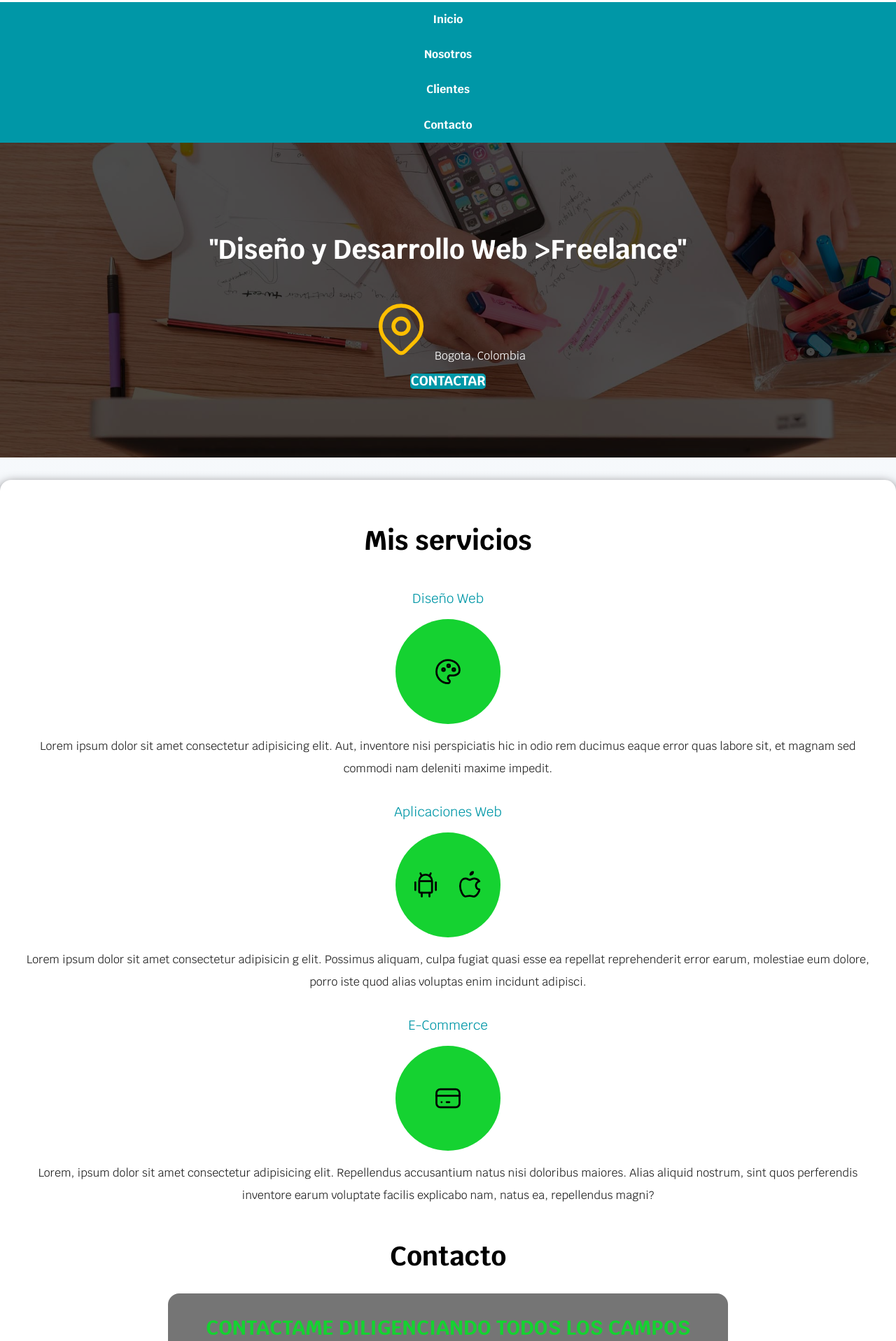
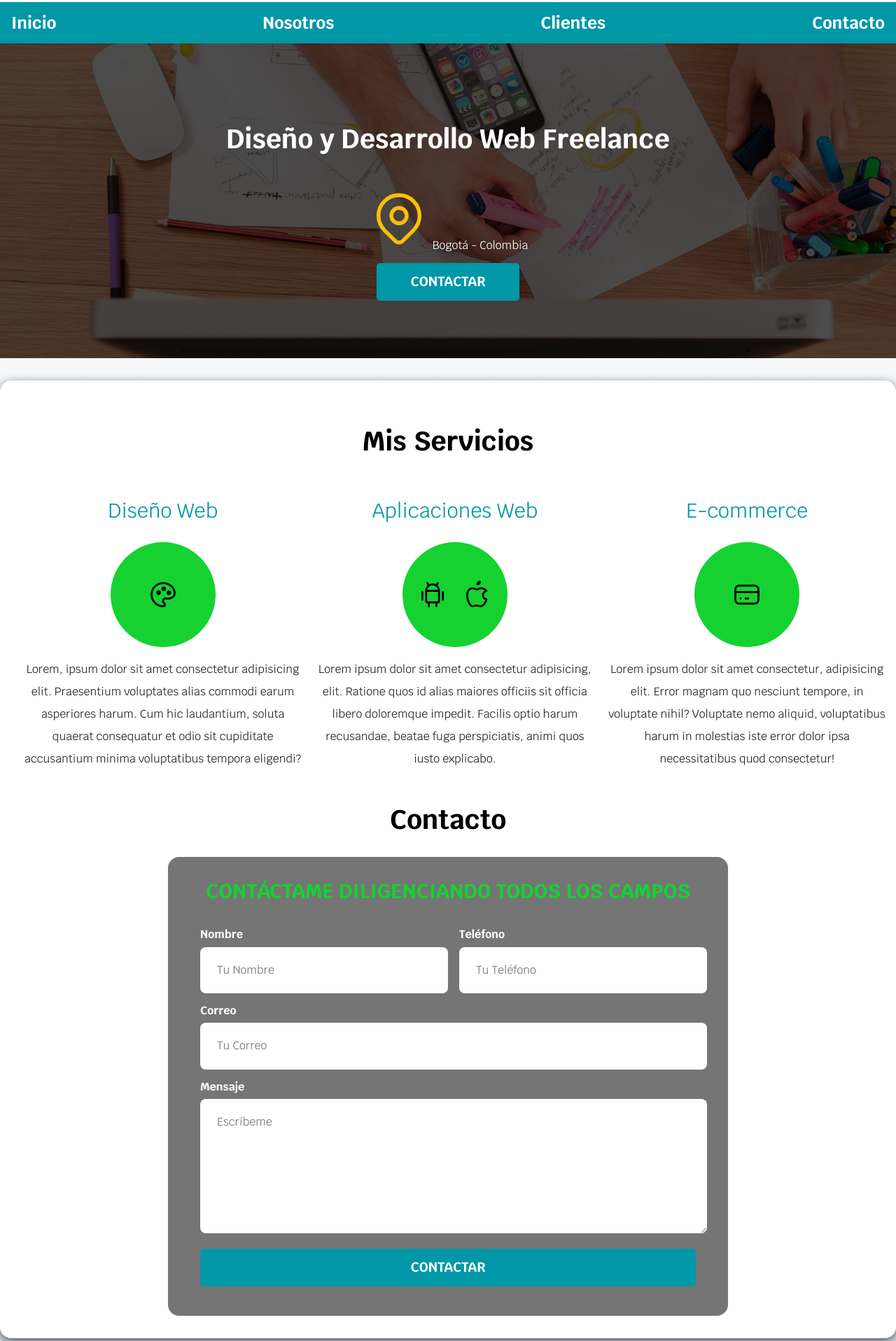
Before and after one commit to Lucho2315/BOTCAMPS-DESARROLLADOR, a plain HTML site: page index.html in a window 1280 px wide. Shown: the part 109-2026 px from the top of the page at 70% size. Drawn offline with Linux system fonts and the light colour scheme.

Commit message:
Actualizacion cambios en pagina web

```diff
--- a/css/style.css
+++ b/css/style.css
@@ -1,11 +1,11 @@
-/* PALETA DE COLORES GENERAL*/
-/* 2024/07/08 cambio color primario a verde*/
+/* PALETA DE COLORES GENERAL - modify */
+/* 2024/07/08 cambio color primario a verde */
 :root{
-	 --primario: rgb(21,210,49);
-	 --oscuro :#212121;
-	 --blanco :#ffffff;
-	 --secundario: #0097a7;
-	 --gris:#757575 ;
+	--primario:#15d231;
+	--oscuro: #212121;
+	--blanco: #ffffff;
+	--secundario: #0097A7;
+	--gris: #757575;
 }
 
 /* apply a natural box layout model to all elements, but allowing components to change */
@@ -15,100 +15,103 @@ html {
 *, *:before, *:after {
   box-sizing: inherit;
 }
+
 body{
-	font-size: 16px;/* 1 rem = 16px*/
-	font-family: "Krub",Verdana, Arial,Helvetica, sans-serif;
-	background-image: linear-gradient(to top,#dfe9f3, var(--blanco));
+	font-size: 16px; /* 1 rem = 16px */
+	font-family: "Krub", Verdana, Arial, Helvetica, sans-serif;
+	background-image: linear-gradient(to top, #dfe9f3, var(--blanco));
 /*	background-image: linear-gradient(to left, red, yellow);*/
 /*	background-image: radial-gradient(circle, red, yellow, green);*/
-
 }
 
 h1{
-
 	font-size: 2.8rem;
 }
+
 h2{
 	font-size: 2.4rem;
 }
 
 h3{
-	font-size: 1.8 rem;
+	font-size: 1.8rem;
 }
- h1,h2,h3{
+
+h1, h2, h3{
 	text-align: center;
 }
 
+
 .subtitulo span{
 	font-size: 1.5rem;
-	color:#ff0000
+	color: #ff0000;
 }
+
 .subtitulo{
 	color:var(--secundario);
 	font-size: 2rem;
 }
+
 .titulo{
 	color: var(--oscuro);
 	text-align: center;
 }
+
 .titulo-small{
 	font-size: 2rem;
 }
+
 h2.subtitulo span{
 	font-size: 1.2rem;
 	color: #00FF00;
 }
 
 .contenedor{
-
 	max-width: 80rem;
-	/*centrado */
+	/* centrado */
 	margin-top: 0;
-	margin-right:auto;
-	margin-bottom:0;
-	margin-left:auto;
+	margin-right: auto;
+	margin-bottom: 0;
+	margin-left: auto;
 }
 
 .sombra{
-	/*              box-shadow: 2px 2px 2px 1px rgba(0, 0, 0, 0.2); */
+/*		box-shadow: 2px 2px 2px 1px rgba(0, 0, 0, 0.2);	*/
 	-webkit-box-shadow: 0px 5px 15px 0px rgba(82,79,82,1);
 	-moz-box-shadow: 0px 5px 15px 0px rgba(82,79,82,1);
 	box-shadow: 0px 5px 15px 0px rgba(82,79,82,1);
+
 	background-color: var(--blanco);
 	padding: 2rem;
 	border-radius: 1rem;
 }
+
 .nav-bg{
 	background-color: var(--secundario);
-
 }
 
-
 .navegacion-principal{
-	display: flex;
+	display:flex;
 	flex-direction: column;
-
 }
 
 .navegacion-principal a{
 	color: var(--blanco);
 	text-decoration: none;
-	font-size: 1.5 rem;
+	font-size: 1.5rem;
 	font-weight: bold;
-	padding:1rem ;
-	text-align:center;
+	padding: 1rem;
+	text-align: center;
 }
 
-
 .navegacion-principal a:hover{
-	background-color:var(--primario);
+	background-color: var(--primario);
 	color: var(--oscuro);
 }
+
 .hero{
 	background-image: url(../images/hero.jpg);
 	background-repeat: no-repeat;
 	background-size: cover;
-
 	height: 450px;
 	padding: 20px;
 	position: relative;
@@ -131,31 +134,26 @@ h2.subtitulo span{
 	justify-content: center;
 }
 
-
-
 .contenido-hero h2, .contenido-hero p{
-
-	color:var(--blanco);
+	color: var(--blanco);
 }
 
-
 .boton{
-	background-color:var(--secundario);
+	background-color: var(--secundario);
 	color: var(--blanco);
 	text-decoration: none;
 	text-transform: uppercase;
-	padding:1rem,3rem;
-	border-radius:5px ;
+	padding: 1rem 3rem;
+	border-radius: 5px;
 	font-size: 1.2rem;
 	font-weight: bold;
 
-
 	border: none;
 }
+
 .boton:hover{
 	cursor: pointer;
 }
-
 
 /* seccion de servicios */
 .servicio{
@@ -185,6 +183,8 @@ h2.subtitulo span{
 	justify-content: space-evenly;
 	align-items: center;
 }
+
+
 /* estilos para el formulario de contacto */
 .formulario{
 	background-color: var(--gris);
@@ -244,16 +244,23 @@ h2.subtitulo span{
 	padding: 1rem;
 	color: var(--blanco);
 	text-transform: uppercase;
+}
 
+/* estilo para el envio correcto del formulario */
+.correcto{
+	background-color: rgb(74,185,0);
+	text-align: center;
+	padding: 1rem;
+	color: var(--blanco);
+	text-transform: uppercase;
+}
 
 /* pie de pagina */
 .footer{
 	text-align: center;
 }
 
-
-
-* Diseño responsive- solo incluimos lo que necesitamos modificar*/
+/* diseño responsive - solo incluimos lo que necesitamos modificar */
 /* no hay regla general para los width pero las recomendaciones son: */
 
 /* vista celular */
@@ -267,12 +274,23 @@ h2.subtitulo span{
 		flex-direction: row;
 		justify-content: space-between;
 	}
+
 	.servicios{
 		display:grid;
 		grid-template-columns: 33% 33% 33%;
 		column-gap: 1rem;
 	}
 
+	.contenedor-campos{
+		display: grid;
+		grid-template-columns: 50% 50%;
+		grid-template-rows: auto auto 15rem;
+		column-gap: 1rem;
+	}
+
+	.campo:nth-child(3), .campo:nth-child(4){
+		grid-column: 1 / 3;
+	}
 }
 
 /* portatil */
--- a/index.html
+++ b/index.html
@@ -9,59 +9,54 @@
 	<link rel="preconnect" href="https://fonts.gstatic.com" crossorigin>
 	<link href="https://fonts.googleapis.com/css2?family=Krub:ital,wght@0,200;0,300;0,400;0,500;0,600;0,700;1,200;1,300;1,400;1,500;1,600;1,700&display=swap" rel="stylesheet">
 
-	<link rel="preload"  href="css/normalize.css" as="style">
-	<link rel="stylesheet"  href="css/normalize.css"
+	<link rel="preload" href="css/normalize.css" as="style">
+	<link rel="stylesheet" href="css/normalize.css">
 
-	<link rel="preload"  href="css/style.css" as="style">
-	<link rel="stylesheet"  href="css/style.css">
-
+	<link rel="preload" href="css/style.css" as="style">
+	<link rel="stylesheet" href="css/style.css">
 </head>
 <body>
 
 	<header>
-		<h1 class="titulo"> Luis Enrique Marquez Rodriguez Desarrollador <span class="titulo-small"> Full Stack </span> </h1>
-
+		<h1 class="titulo">Luis Enrique Marquez Rodriguez Desarrollador
+			<span class="titulo-small"> Full Stack </span>
+		</h1>
 	</header>
 
 	<nav class="nav-bg">
 		<nav class="navegacion-principal contenedor">
-			<a href="index.html">Inicio </a>
-			<a href="nosotros.html">Nosotros </a>
-			<a href="https://talentotechbogota.co/" target_blank">Clientes</a>
+			<a href="index.html">Inicio</a>
+			<a href="nosotros.html">Nosotros</a>
+			<a href="https://talentotechbogota.co" target="_blank">Clientes</a>
 			<a href="#contacto">Contacto</a>
-
 		</nav>
 	</nav>
 
 	<section class="hero">
 		<div class="contenido-hero">
-
-			<h2 > "Diseño y Desarrollo Web <span>>Freelance"</span ></h2>
+			<h2>Diseño y Desarrollo Web <span> Freelance </span></h2>
 			<p>
 				<svg xmlns="http://www.w3.org/2000/svg" class="icon icon-tabler icon-tabler-map-pin" width="88" height="88" viewBox="0 0 24 24" stroke-width="1.5" stroke="#ffbf00" fill="none" stroke-linecap="round" stroke-linejoin="round">
 				  <path stroke="none" d="M0 0h24v24H0z" fill="none"/>
 				  <path d="M9 11a3 3 0 1 0 6 0a3 3 0 0 0 -6 0" />
 				  <path d="M17.657 16.657l-4.243 4.243a2 2 0 0 1 -2.827 0l-4.244 -4.243a8 8 0 1 1 11.314 0z" />
 				</svg>
-
-					Bogota, Colombia
+				Bogotá - Colombia
 			</p>
 
-
-	<a class="boton" href="#contacto">Contactar </a>
-
+			<a class="boton" href="#contacto">Contactar</a>
 		</div>
 	</section>
 
-	<main class="contenedor sombra" >
-	<h2 > Mis servicios </h2>
+	<main class="contenedor sombra">
+
+		<h2>Mis Servicios</h2>
 
 		<div class="servicios">
+
 			<div class="servicio">
-
-		<h3> Diseño Web </h3>
+				<h3>Diseño Web</h3>
 				<div class="icono">
-
 					<svg xmlns="http://www.w3.org/2000/svg" class="icon icon-tabler icon-tabler-palette" width="44" height="44" viewBox="0 0 24 24" stroke-width="1.5" stroke="#000000" fill="none" stroke-linecap="round" stroke-linejoin="round">
 					  <path stroke="none" d="M0 0h24v24H0z" fill="none"/>
 					  <path d="M12 21a9 9 0 0 1 0 -18c4.97 0 9 3.582 9 8c0 1.06 -.474 2.078 -1.318 2.828c-.844 .75 -1.989 1.172 -3.182 1.172h-2.5a2 2 0 0 0 -1 3.75a1.3 1.3 0 0 1 -1 2.25" />
@@ -70,12 +65,11 @@
 					  <path d="M16.5 10.5m-1 0a1 1 0 1 0 2 0a1 1 0 1 0 -2 0" />
 					</svg>
 				</div>
-		<p> Lorem ipsum dolor sit amet consectetur adipisicing elit. Aut, inventore nisi perspiciatis hic in odio rem ducimus eaque error quas labore sit, et magnam sed commodi nam deleniti maxime impedit.</p>
-
+				<p>Lorem, ipsum dolor sit amet consectetur adipisicing elit. Praesentium voluptates alias commodi earum asperiores harum. Cum hic laudantium, soluta quaerat consequatur et odio sit cupiditate accusantium minima voluptatibus tempora eligendi?</p>
 			</div>
 
 			<div class="servicio">
-		<h3> Aplicaciones Web</h3>
+				<h3>Aplicaciones Web</h3>
 				<div class="icono">
 					<svg xmlns="http://www.w3.org/2000/svg" class="icon icon-tabler icon-tabler-brand-android" width="44" height="44" viewBox="0 0 24 24" stroke-width="1.5" stroke="#000000" fill="none" stroke-linecap="round" stroke-linejoin="round">
 					  <path stroke="none" d="M0 0h24v24H0z" fill="none"/>
@@ -94,14 +88,12 @@
 					  <path d="M12 4a2 2 0 0 0 2 -2a2 2 0 0 0 -2 2" />
 					</svg>
 				</div>
-		<p> Lorem ipsum dolor sit amet consectetur adipisicin g elit. Possimus aliquam, culpa fugiat quasi esse ea repellat reprehenderit error earum, molestiae eum dolore, porro iste quod alias voluptas enim incidunt adipisci.</p>
+				<p>Lorem ipsum dolor sit amet consectetur adipisicing, elit. Ratione quos id alias maiores officiis sit officia libero doloremque impedit. Facilis optio harum recusandae, beatae fuga perspiciatis, animi quos iusto explicabo.</p>
+			</div>
 
-	</div>
 			<div class="servicio">
-
-		<h3> E-Commerce</h3>
+				<h3>E-commerce</h3>
 				<div class="icono">
-
 					<svg xmlns="http://www.w3.org/2000/svg" class="icon icon-tabler icon-tabler-credit-card" width="44" height="44" viewBox="0 0 24 24" stroke-width="1.5" stroke="#000000" fill="none" stroke-linecap="round" stroke-linejoin="round">
 					  <path stroke="none" d="M0 0h24v24H0z" fill="none"/>
 					  <path d="M3 5m0 3a3 3 0 0 1 3 -3h12a3 3 0 0 1 3 3v8a3 3 0 0 1 -3 3h-12a3 3 0 0 1 -3 -3z" />
@@ -110,58 +102,53 @@
 					  <path d="M11 15l2 0" />
 					</svg>
 				</div>
-		<p> Lorem, ipsum dolor sit amet consectetur adipisicing elit. Repellendus accusantium natus nisi doloribus maiores. Alias aliquid nostrum, sint quos perferendis inventore earum voluptate facilis explicabo nam, natus ea, repellendus magni? </p>
+
+				<p>Lorem ipsum dolor sit amet consectetur, adipisicing elit. Error magnam quo nesciunt tempore, in voluptate nihil? Voluptate nemo aliquid, voluptatibus harum in molestias iste error dolor ipsa necessitatibus quod consectetur!</p>
 			</div>
+
 		</div> <!-- cierre servicios -->
 
-	<a name="contacto"> <a/>
-
-		<h2>  Contacto </h2>
+		<a name="contacto"></a>
+		<h2>Contacto</h2>
 
 		<form class="formulario" action="#" method="POST" name="form_contacto" id="form_contacto">
-
 			<fieldset>
-			<legend>Contactame diligenciando todos los campos </legend>
-
+				<legend>Contáctame diligenciando todos los campos</legend>
 
 				<div class="contenedor-campos">
 					<div class="campo">
-				<label for="nombre">Nombre </label>
-				<input class="input-text" type="text" name="nombre" id="nombre" placeholder="Tu nombre">
-
+						<label for="nombre">Nombre</label>
+						<input class="input-text" type="text" name="nombre" id="nombre" placeholder="Tu Nombre">
 					</div>
 
 					<div class="campo">
-				<label for="tel">Teléfono </label>
-				<input class="input-text" type="tel"name="celular" id="celular" placeholder="Tu teléfono">
+						<label for="telefono">Teléfono</label>
+						<input class="input-text" type="tel" name="celular" id="celular" placeholder="Tu Teléfono">
 					</div>
 
 					<div class="campo">
-				<label for="correo">Correo </label>
-				<input class="input-text" type="email" name="correo" id="correo" placeholder="Tu correo">
+						<label for="correo">Correo</label>
+						<input class="input-text" type="email" name="correo" id="correo" placeholder="Tu Correo">
 					</div>
 
 					<div class="campo">
-				<label for="mensaje" >Mensaje </label>
-				<textarea class="input-text" name="mensaje" id="mensaje" placeholder="Escribeme"></textarea>
+						<label for="mensaje">Mensaje</label>
+						<textarea class="input-text" name="mensaje" id="mensaje" placeholder="Escríbeme"></textarea>
 					</div>
 				</div> <!-- cierre contenedor-campos -->
 
 				<div>
 					<input class="boton enviar" type="submit" name="btnenviar" id="btnenviar" value="Contactar">
+				</div>
 
-			</div>
 			</fieldset>
-
 		</form>
-
 	</main>
 
 	<footer class="footer">
-
-		<p> Todos los derechos reservados Luis Enrique Marquez Rodriguez Freelance
-
+		<p>Todos los derechos reservados. Luis Enrique Marquez Rodriguez Freelance</p>
 	</footer>
 
+	<script src="js/scripts.js"></script>
 </body>
 </html>
--- a/js/script.js
+++ b/js/script.js
@@ -42,7 +42,6 @@ formulario.addEventListener('submit', function(evento){
         mostrarError('Diligencia todos los campos');
         return; //--- corta la ejecucion del codigo
     }
-
     mostrarMensaje("Datos enviados correctamente");
 
     function mostrarMensaje(mensaje){
@@ -57,7 +56,6 @@ formulario.addEventListener('submit', function(evento){
     }
 
 
-
     function mostrarError(mensaje){
         //console.log(mensaje);
         let error = document.createElement('p');
@@ -70,6 +68,7 @@ formulario.addEventListener('submit', function(evento){
             error.remove();
         }, 5000)
 
+
     }
 
 
```
Also changed, not shown: nosotros.html (+15 -19 lines). Lines whose indentation alone changed are shown as unchanged.
